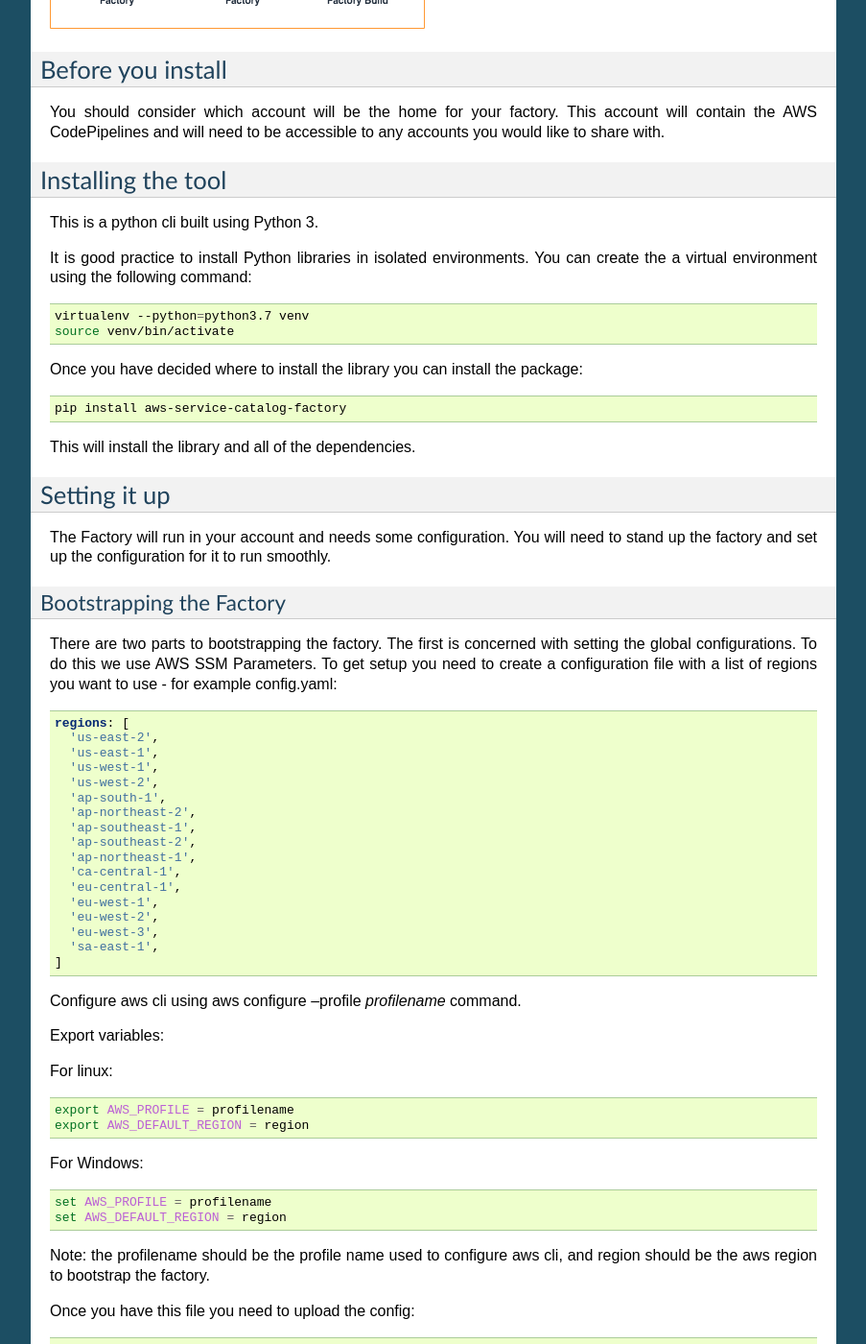
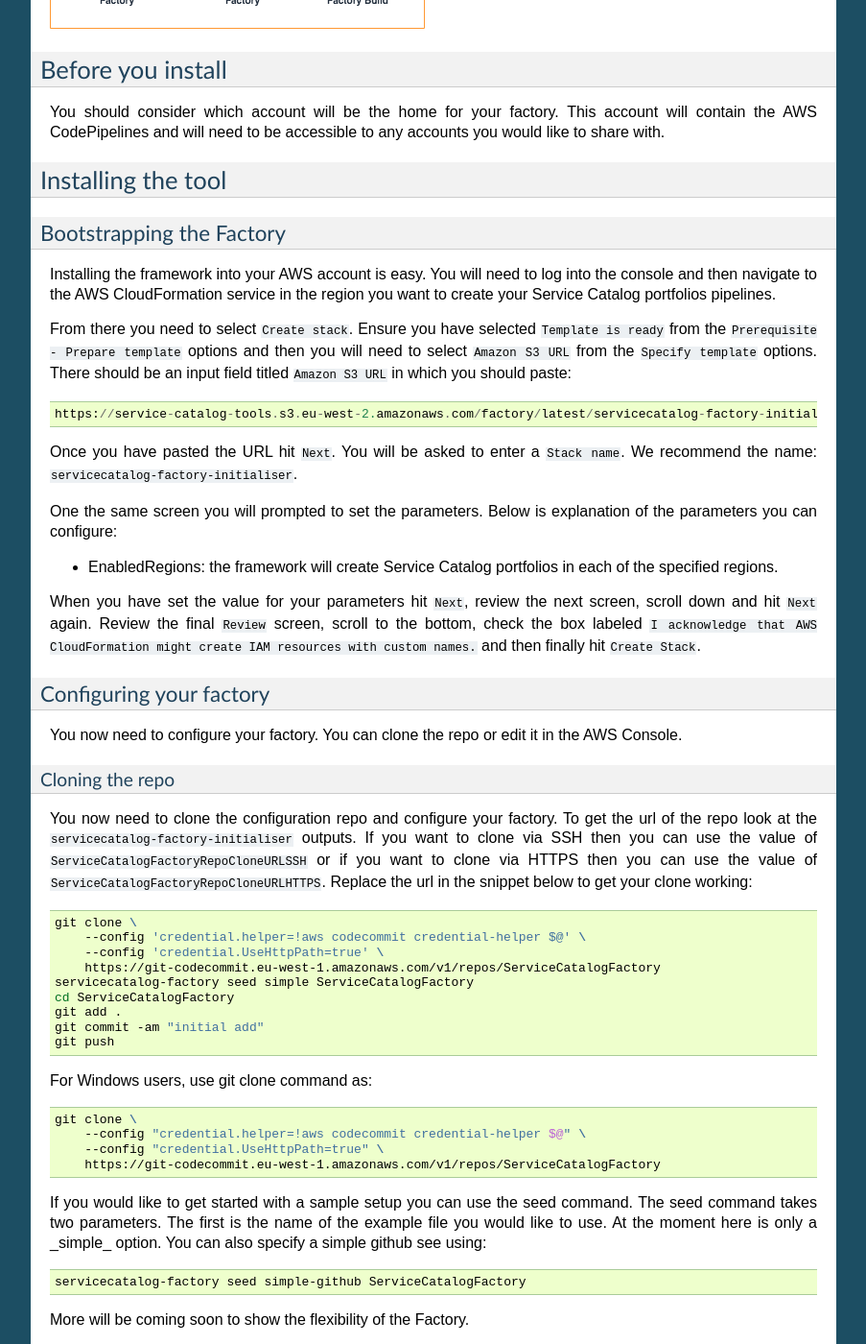
Before and after one commit to awslabs/aws-service-catalog-factory, a Sphinx documentation site: the page built from docs/source/factory/getting_up_and_running.rst, in a window 1280 px wide and 1400 px high, scrolled down 647 px. Shown: the whole window at 96% size, without its empty margins (198-1101 px from the left). Built offline with Sphinx 7.4.7, drawn with Linux system fonts in a browser that asks for light colours; some of the changed text lies outside the part shown.

Commit message:
adding to the docs

````diff
--- a/docs/source/factory/getting_up_and_running.rst
+++ b/docs/source/factory/getting_up_and_running.rst
@@ -28,103 +28,44 @@
 
 Installing the tool
 -------------------
-This is a python cli built using Python 3.
-
-It is good practice to install Python libraries in isolated environments.  You can create the a virtual environment using
-the following command:
-
-.. code-block:: bash
-
-    virtualenv --python=python3.7 venv
-    source venv/bin/activate
-
-
-Once you have decided where to install the library you can install the package:
-
-.. code-block:: bash
-
-    pip install aws-service-catalog-factory
-
-
-This will install the library and all of the dependencies.
-
-
-Setting it up
--------------
-The Factory will run in your account and needs some configuration.  You will need to stand up the factory and set up the
-configuration for it to run smoothly.
-
 
 Bootstrapping the Factory
 +++++++++++++++++++++++++
-There are two parts to bootstrapping the factory.  The first is concerned with setting the global configurations.  To do
-this we use AWS SSM Parameters.  To get setup you need to create a configuration file with a list of regions you want to
-use - for example config.yaml:
 
-.. code-block:: yaml
+Installing the framework into your AWS account is easy.  You will need to log into the console and then navigate to the
+AWS CloudFormation service in the region you want to create your Service Catalog portfolios pipelines.
 
-    regions: [
-      'us-east-2',
-      'us-east-1',
-      'us-west-1',
-      'us-west-2',
-      'ap-south-1',
-      'ap-northeast-2',
-      'ap-southeast-1',
-      'ap-southeast-2',
-      'ap-northeast-1',
-      'ca-central-1',
-      'eu-central-1',
-      'eu-west-1',
-      'eu-west-2',
-      'eu-west-3',
-      'sa-east-1',
-    ]
+From there you need to select ``Create stack``.  Ensure you have selected ``Template is ready`` from the ``Prerequisite - Prepare template``
+options and then you will need to select ``Amazon S3 URL`` from the ``Specify template`` options.  There should be an
+input field titled ``Amazon S3 URL`` in which you should paste:
 
-Configure aws cli using aws configure --profile *profilename* command.
+.. code-block::
 
-Export variables:
+    https://service-catalog-tools.s3.eu-west-2.amazonaws.com/factory/latest/servicecatalog-factory-initialiser.template.yaml
 
-For linux:
+Once you have pasted the URL hit ``Next``.  You will be asked to enter a ``Stack name``.  We recommend the name:
+``servicecatalog-factory-initialiser``.
 
-.. code-block:: bash
+One the same screen you will prompted to set the parameters.  Below is explanation of the parameters you can configure:
 
-    export AWS_PROFILE = profilename
-    export AWS_DEFAULT_REGION = region
+- EnabledRegions: the framework will create Service Catalog portfolios in each of the specified regions.
 
-For Windows:
-
-.. code-block:: bash
-
-    set AWS_PROFILE = profilename
-    set AWS_DEFAULT_REGION = region
-
-Note: the profilename should be the profile name used to configure aws cli, and region should be the aws region to bootstrap the factory.
-
-Once you have this file you need to upload the config:
-
-.. code-block:: bash
-
-    servicecatalog-factory upload-config config.yaml
-
-
-If you make changes to this you will need to run upload-config and bootstrap commands again for the changes to occur.
-
-Once that has completed you are ready to bring up the rest of the factory.
-
-
-Use the cli tool to create the AWS CodeCommit repo and AWS CodePipeline resources that run the factory:
-
-.. code-block:: yaml
-
-    servicecatalog-factory bootstrap
-
-This command will take a little while to run.  Once the command completes you can move onto the next step.
-
+When you have set the value for your parameters hit ``Next``, review the next screen, scroll down and hit ``Next`` again.
+Review the final ``Review`` screen, scroll to the bottom, check the box labeled ``I acknowledge that AWS CloudFormation
+might create IAM resources with custom names.`` and then finally hit ``Create Stack``.
 
 Configuring your factory
 ++++++++++++++++++++++++
-You now need to clone the configuration repo and configure your factory:
+
+You now need to configure your factory.  You can clone the repo or edit it in the AWS Console.
+
+Cloning the repo
+~~~~~~~~~~~~~~~~
+
+You now need to clone the configuration repo and configure your factory.  To get the url of the repo look at the
+``servicecatalog-factory-initialiser`` outputs.  If you want to clone via SSH then you can use the value of
+``ServiceCatalogFactoryRepoCloneURLSSH`` or if you want to clone via HTTPS then you can use the value of
+``ServiceCatalogFactoryRepoCloneURLHTTPS``.  Replace the url in the snippet below to get your clone working:
 
 .. code-block:: bash
 
@@ -149,11 +90,9 @@
         https://git-codecommit.eu-west-1.amazonaws.com/v1/repos/ServiceCatalogFactory
 
 
-Please note ```git clone``` command above includes an AWS Region in it.  You may need to change this or you can use the
-command the bootstrap command prints to the terminal upon completion for the correct command.
-
-The seed command takes two parameters.  The first is the name of the example file you would like to use.  At the moment
-here is only a _simple_ option.  You can also specify a simple github see using:
+If you would like to get started with a sample setup you can use the seed command.  The seed command takes two parameters.
+The first is the name of the example file you would like to use.  At the moment here is only a _simple_ option. You can
+also specify a simple github see using:
 
 .. code-block:: bash
 
@@ -164,8 +103,22 @@
 
 Once the pipeline has completed you have a working factory!  You will now need to configure at least one product.
 
-Setup your first product
-++++++++++++++++++++++++
+
+Editing in the AWS Console
+~~~~~~~~~~~~~~~~~~~~~~~~~~
+
+If you do not like using git you can build your portfolios directly in the AWS Console.  To get started to go the
+``ServiceCatalogFactory`` git repo.  This will be in CodeCommit in the region you created your pipelines in.  The URL for
+the page in the console is available as a clickable output from the ``servicecatalog-factory-initialiser`` stack named
+``ServiceCatalogFactoryRepoConsoleURL``.
+
+Once you are in your ``ServiceCatalogFactory`` repo you will need to create a new directory in the master branch named
+``portfolios``.  Within that directory you will need to create a YAML file to store your portfolio.  That file should have
+the extension ``.yaml``. Please create the file and read the building your pipelines section to get started.
+
+
+Setting up a product
+++++++++++++++++++++
 The simple example file you used in the previous step declared an account-iam product that is stored in CodeCommit.
 For the product pipeline to work you will need to create the git repo and add the product.template.yaml.
 
````
Also changed, not shown: 2 other files.
